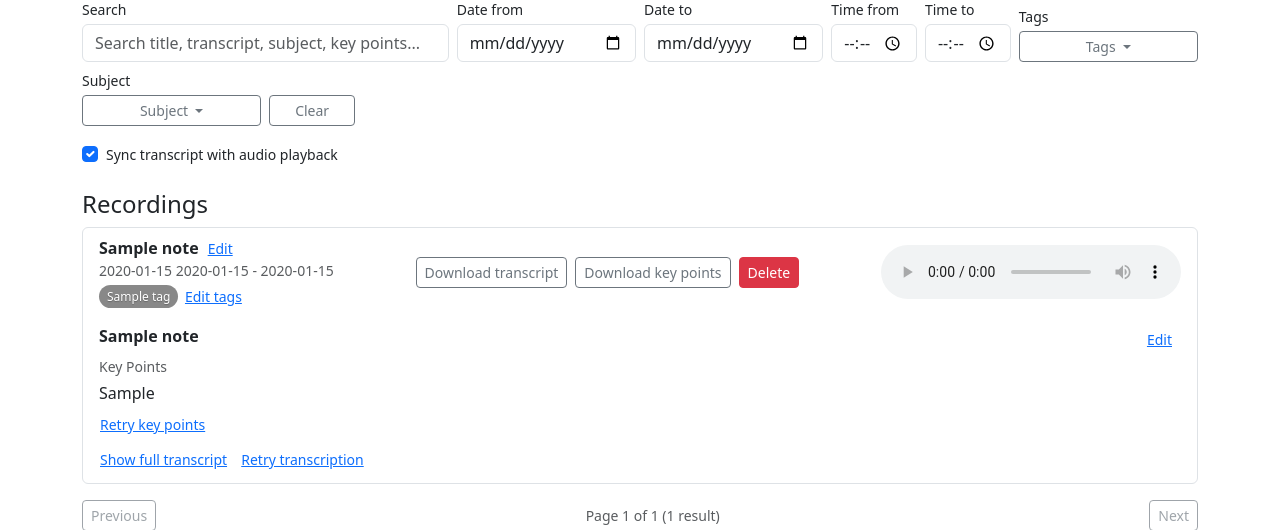
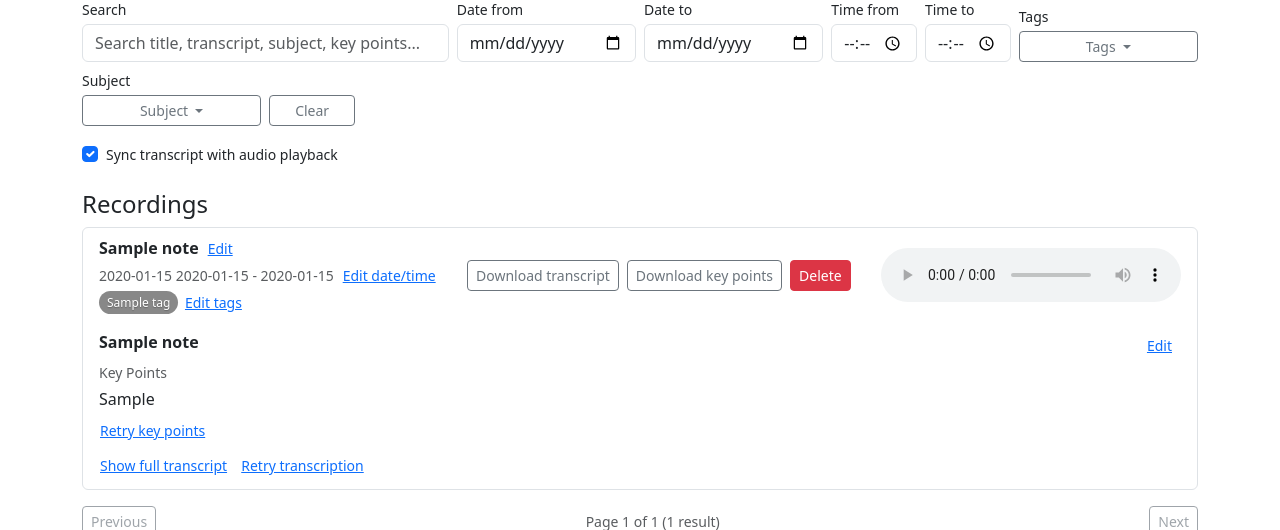
Before and after one commit to muditgoel135/Notes-Recorder, a Flask app: page / in a window 1280 px wide. Shown: the part 382-912 px from the top of the page. Run offline with Flask 3, Linux system fonts and the light colour scheme; tables that the repository leaves empty hold one stand-in row (values such as "Sample post"); some libraries are stand-ins or nearby versions.

Commit message:
Add date/time editing for notes
Add ability for users to edit a note's date and start time. The note's duration is preserved during the update. Includes helper functions for parsing date and time inputs, a new backend endpoint, and UI components for toggling edit mode. Also adjust chat page layout column widths for better spacing.

Co-Authored-By: Codex <267193182+codex@users.noreply.github.com>

```diff
--- a/routes.py
+++ b/routes.py
@@ -1,6 +1,6 @@
 import os
 import re
-from datetime import datetime
+from datetime import datetime, timedelta
 
 import requests
 from flask import (
@@ -38,6 +38,7 @@ from recordings import (
     note_download_basename,
     save_audio_file,
     save_recording_chunk,
+    duration_seconds_from_times,
 )
 from transcription import (
     enqueue_transcription,
@@ -653,6 +654,55 @@ def update_note_subject(note_id):
     return jsonify({"subject": note.subject})
 
 
+def parse_note_date(value):
+    try:
+        return datetime.strptime(value, "%Y-%m-%d").date()
+    except (TypeError, ValueError):
+        return None
+
+
+def parse_note_time(value):
+    value = (value or "").strip()
+    if re.match(r"^\d{2}:\d{2}$", value):
+        value = f"{value}:00"
+
+    try:
+        return datetime.strptime(value, "%H:%M:%S").time()
+    except (TypeError, ValueError):
+        return None
+
+
+@app.route("/notes/<int:note_id>/datetime", methods=["POST"])
+def update_note_datetime(note_id):
+    note = Note.query.get_or_404(note_id)
+    data = request.get_json(silent=True) or {}
+    new_date = parse_note_date((data.get("date") or "").strip())
+    new_start_time = parse_note_time(data.get("start_time"))
+
+    if not new_date or not new_start_time:
+        return jsonify({"error": "Enter a valid date and start time."}), 400
+
+    duration_seconds = duration_seconds_from_times(note.start_time, note.end_time)
+    if duration_seconds is None:
+        return jsonify({"error": "This note does not have a valid duration."}), 400
+
+    new_start = datetime.combine(new_date, new_start_time)
+    new_end = new_start + timedelta(seconds=duration_seconds)
+
+    note.date = new_date.strftime("%Y-%m-%d")
+    note.start_time = new_start.strftime("%H:%M:%S")
+    note.time = note.start_time
+    note.end_time = new_end.strftime("%H:%M:%S")
+    db.session.commit()
+    return jsonify(
+        {
+            "date": note.date,
+            "start_time": note.start_time,
+            "end_time": note.end_time,
+        }
+    )
+
+
 @app.route("/notes/<int:note_id>/speakers/<int:speaker_id>/rename", methods=["POST"])
 def rename_speaker(note_id, speaker_id):
     speaker = Speaker.query.filter_by(id=speaker_id, note_id=note_id).first_or_404()
--- a/static/app.js
+++ b/static/app.js
@@ -370,6 +370,9 @@ document.getElementById("recordings-list").addEventListener("click", async (even
     const editSubjectButton = event.target.closest(".edit-subject-btn");
     const cancelSubjectButton = event.target.closest(".cancel-subject-btn");
     const saveSubjectButton = event.target.closest(".save-subject-btn");
+    const editDatetimeButton = event.target.closest(".edit-datetime-btn");
+    const cancelDatetimeButton = event.target.closest(".cancel-datetime-btn");
+    const saveDatetimeButton = event.target.closest(".save-datetime-btn");
     const pageButton = event.target.closest("#prev-page-btn, #next-page-btn");
     const wordSpan = event.target.closest(".transcript-word");
     const speakerBadge = event.target.closest(".speaker-badge");
@@ -490,6 +493,44 @@ document.getElementById("recordings-list").addEventListener("click", async (even
             fetchAndRenderNotes(currentPage);
         } catch (error) {
             saveSubjectButton.disabled = false;
+            alert(error.message);
+        }
+        return;
+    }
+
+    if (editDatetimeButton) {
+        const noteId = editDatetimeButton.dataset.noteId;
+        document.querySelector(`.note-datetime-display[data-note-id="${noteId}"]`).classList.add("d-none");
+        document.querySelector(`.note-datetime-edit[data-note-id="${noteId}"]`).classList.remove("d-none");
+        return;
+    }
+
+    if (cancelDatetimeButton) {
+        const noteId = cancelDatetimeButton.dataset.noteId;
+        document.querySelector(`.note-datetime-edit[data-note-id="${noteId}"]`).classList.add("d-none");
+        document.querySelector(`.note-datetime-display[data-note-id="${noteId}"]`).classList.remove("d-none");
+        return;
+    }
+
+    if (saveDatetimeButton) {
+        const noteId = saveDatetimeButton.dataset.noteId;
+        const editRow = document.querySelector(`.note-datetime-edit[data-note-id="${noteId}"]`);
+        const date = editRow.querySelector(".note-date-input").value;
+        const startTime = editRow.querySelector(".note-start-time-input").value;
+        saveDatetimeButton.disabled = true;
+        try {
+            const response = await fetch(`/notes/${noteId}/datetime`, {
+                method: "POST",
+                headers: { "Content-Type": "application/json" },
+                body: JSON.stringify({ date, start_time: startTime }),
+            });
+            if (!response.ok) {
+                const data = await response.json().catch(() => ({}));
+                throw new Error(data.error || "Could not save date/time.");
+            }
+            fetchAndRenderNotes(currentPage);
+        } catch (error) {
+            saveDatetimeButton.disabled = false;
             alert(error.message);
         }
         return;
--- a/templates/_notes_list.html
+++ b/templates/_notes_list.html
@@ -30,7 +30,35 @@
                         Cancel
                     </button>
                 </div>
-                <div class="text-muted small">{{ note.date }} {{ note.start_time }} - {{ note.end_time }}
+                <div class="d-flex align-items-center gap-2 note-datetime-display text-muted small mt-1"
+                    data-note-id="{{ note.id }}">
+                    <span>{{ note.date }} {{ note.start_time }} - {{ note.end_time }}</span>
+                    <button type="button" class="btn btn-link btn-sm p-0 edit-datetime-btn"
+                        data-note-id="{{ note.id }}">
+                        Edit date/time
+                    </button>
+                </div>
+                <div class="d-flex align-items-end gap-2 note-datetime-edit d-none mt-1 flex-wrap"
+                    data-note-id="{{ note.id }}">
+                    <div>
+                        <label class="form-label small mb-1" for="note-date-{{ note.id }}">Start date</label>
+                        <input type="date" id="note-date-{{ note.id }}"
+                            class="form-control form-control-sm note-date-input" value="{{ note.date }}">
+                    </div>
+                    <div>
+                        <label class="form-label small mb-1" for="note-start-time-{{ note.id }}">Start time</label>
+                        <input type="time" id="note-start-time-{{ note.id }}"
+                            class="form-control form-control-sm note-start-time-input"
+                            value="{{ note.start_time }}" step="1">
+                    </div>
+                    <button type="button" class="btn btn-sm btn-primary save-datetime-btn"
+                        data-note-id="{{ note.id }}">
+                        Save
+                    </button>
+                    <button type="button" class="btn btn-sm btn-secondary cancel-datetime-btn"
+                        data-note-id="{{ note.id }}">
+                        Cancel
+                    </button>
                 </div>
                 <div class="note-tags-row mt-1">
                     {% for tag in note.tags %}
--- a/templates/chat.html
+++ b/templates/chat.html
@@ -65,7 +65,7 @@
         </div>
 
         <div class="row g-3 chat-page-layout">
-            <aside class="col-12 col-xl-1">
+            <aside class="col-12 col-xl-2">
                 <div class="d-flex justify-content-between align-items-center mb-2">
                     <div class="fw-semibold">Chats</div>
                     <button type="button" class="btn btn-sm btn-outline-primary" id="new-chat-btn">New</button>
@@ -73,7 +73,7 @@
                 <div id="chat-session-list" class="list-group chat-session-list"></div>
             </aside>
 
-            <section class="col-12 col-xl-1">
+            <section class="col-12 col-xl-3">
                 <div class="d-flex justify-content-between align-items-center mb-2">
                     <div class="fw-semibold">Recordings</div>
                     <button type="button" class="btn btn-sm btn-outline-secondary" id="refresh-chat-recordings-btn">
@@ -87,7 +87,7 @@
                 <div class="small text-danger mt-2 d-none" id="chat-picker-error"></div>
             </section>
 
-            <main class="col-12 col-xl-6">
+            <main class="col-12 col-xl-7">
                 <div class="d-flex justify-content-between align-items-start gap-2 mb-2">
                     <div>
                         <div class="fw-semibold" id="active-chat-title">No chat selected</div>
```
